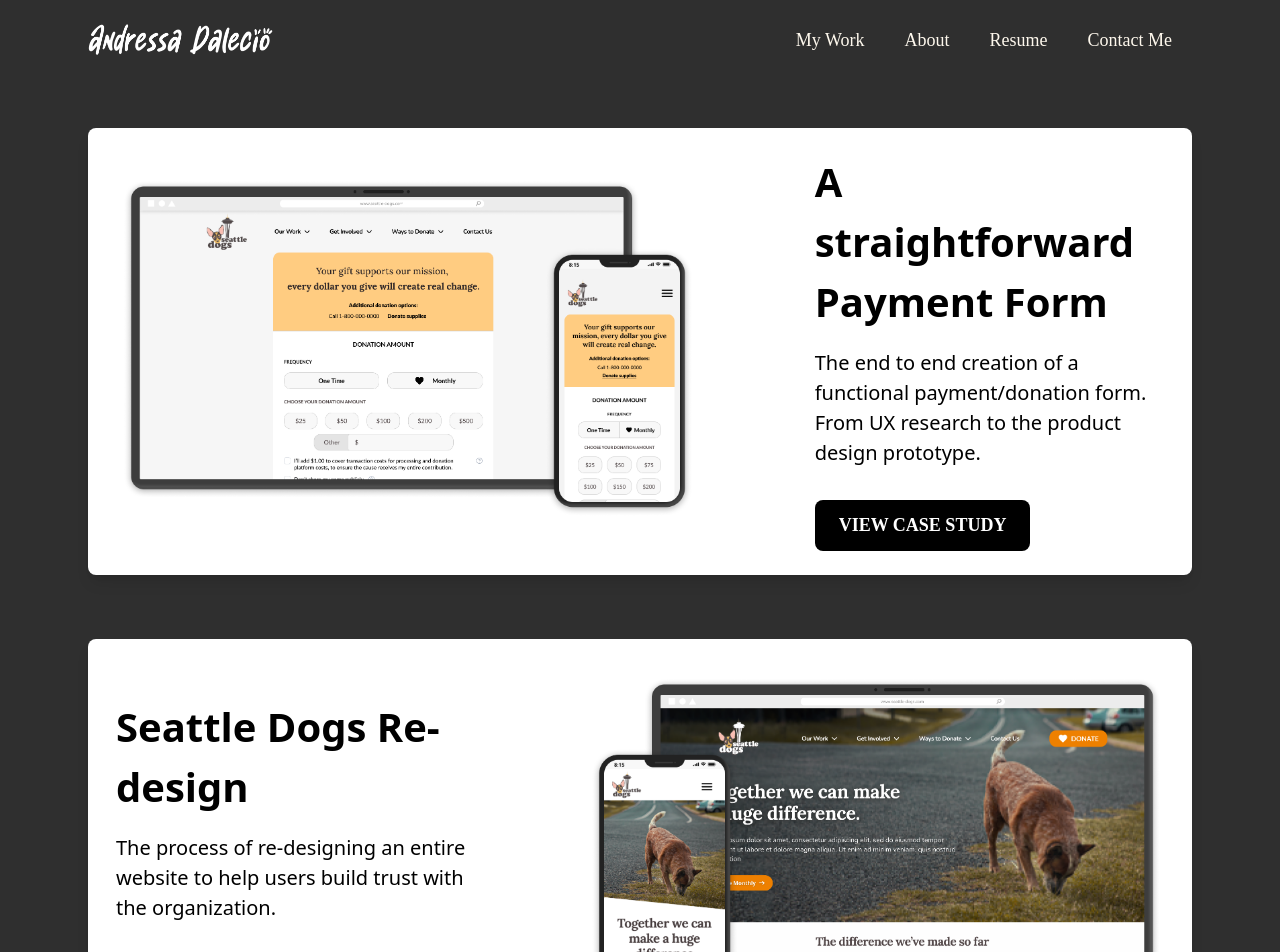
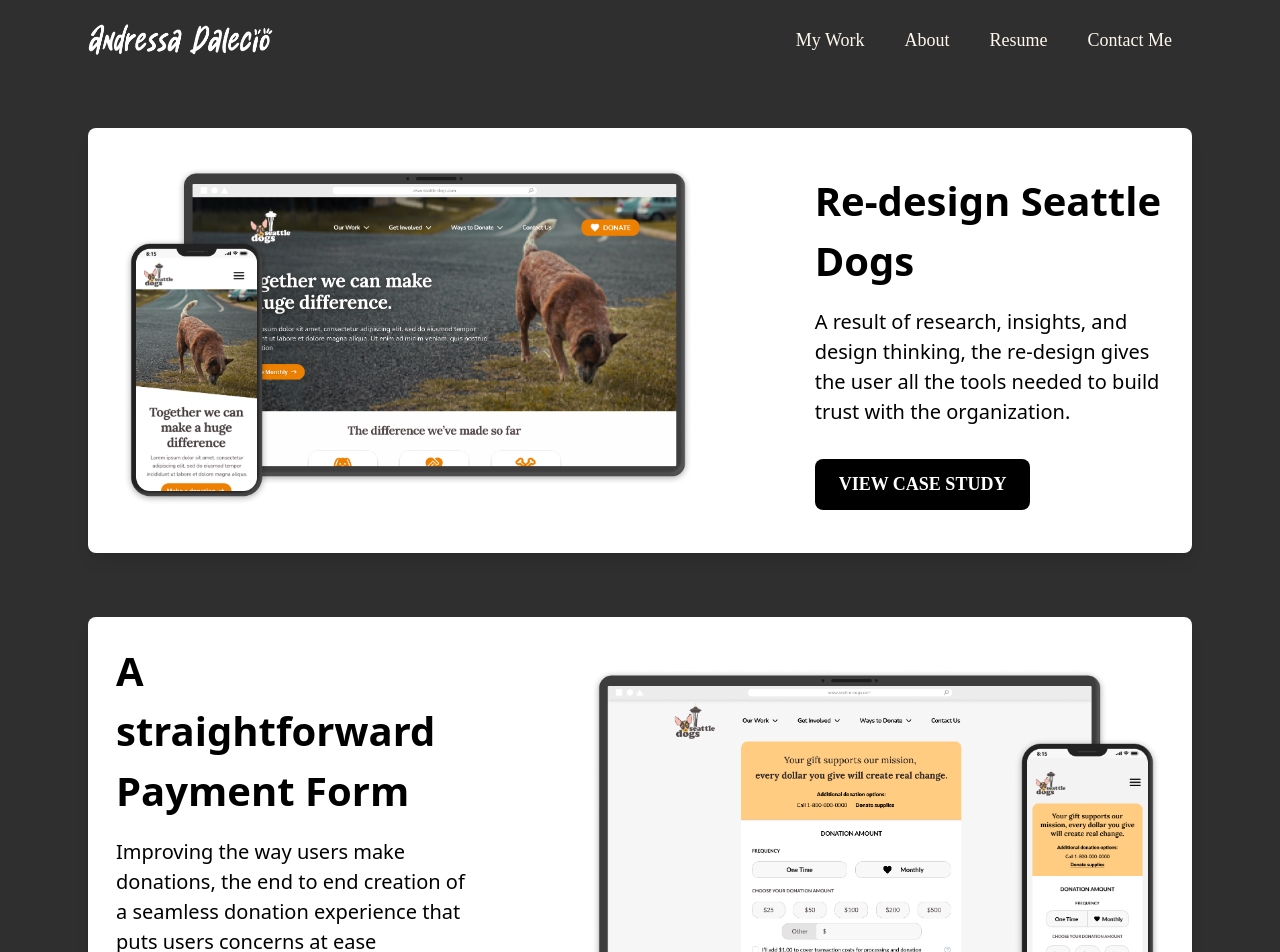
Before and after one commit to gustxyz/andressa-portfolio, a Next.js app: page /my-work in a window 1280 px wide. Shown: the top 952 px of the page. Built offline with nearby package versions, Linux system fonts and the light colour scheme.

Commit message:
edit_description_mywork

```diff
--- a/app/about/page.tsx
+++ b/app/about/page.tsx
@@ -285,7 +285,7 @@ export default function About() {
             </p>
             <Link
               href="/contact-me"
-              className="bg-[var(--yellow)] p-3 rounded-lg font-size-regular font-bold"
+              className="bg-[var(--yellow)] p-3 rounded-lg font-size-regular font-regular"
             >
               CONTACT ME
             </Link>
--- a/app/my-work/page.tsx
+++ b/app/my-work/page.tsx
@@ -25,9 +25,9 @@ export default function Home() {
       <Spacer />
       <Container>
         <Card
-          imagePath="/images/payment_mockup.png"
-          contentTitle="A straightforward Payment Form"
-          contentParagraph="The end to end creation of a functional payment/donation form. From UX research to the product design prototype."
+          imagePath="/images/v2_mockup_seattle_dogs.png"
+          contentTitle="Re-design Seattle Dogs"
+          contentParagraph="A result of research, insights, and design thinking, the re-design gives the user all the tools needed to build trust with the organization."
           contentAnchor="my-work/seattle-dogs"
           color="white"
           direction="left"
@@ -36,9 +36,9 @@ export default function Home() {
       <Spacer />
       <Container>
         <Card
-          imagePath="/images/v2_mockup_seattle_dogs.png"
-          contentTitle="Seattle Dogs Re-design"
-          contentParagraph="The process of re-designing an entire website to help users build trust with the organization."
+          imagePath="/images/payment_mockup.png"
+          contentTitle="A straightforward Payment Form"
+          contentParagraph="Improving the way users make donations, the end to end creation of a seamless donation experience that puts users concerns at ease"
           contentAnchor="my-work/seattle-dogs"
           color="white"
           direction="right"
--- a/app/page.tsx
+++ b/app/page.tsx
@@ -32,7 +32,7 @@ export default function Home() {
       <Spacer />
       <Container>
         <Card
-          imagePath="/images/project_card_1.png"
+          imagePath="/images/payment_mockup.png"
           contentTitle="Seattle Dogs Website Re-design"
           contentParagraph="The challenge of redesigning an intuitive website so the users can feel trust with the organization."
           contentAnchor="my-work/seattle-dogs"
```
